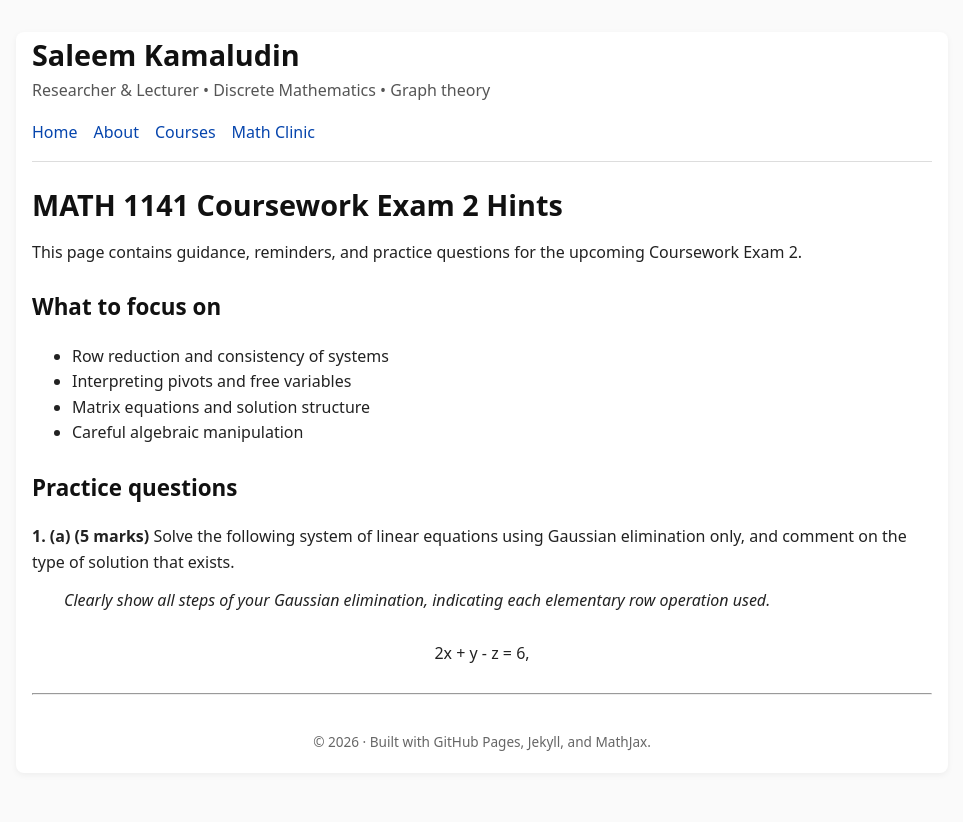
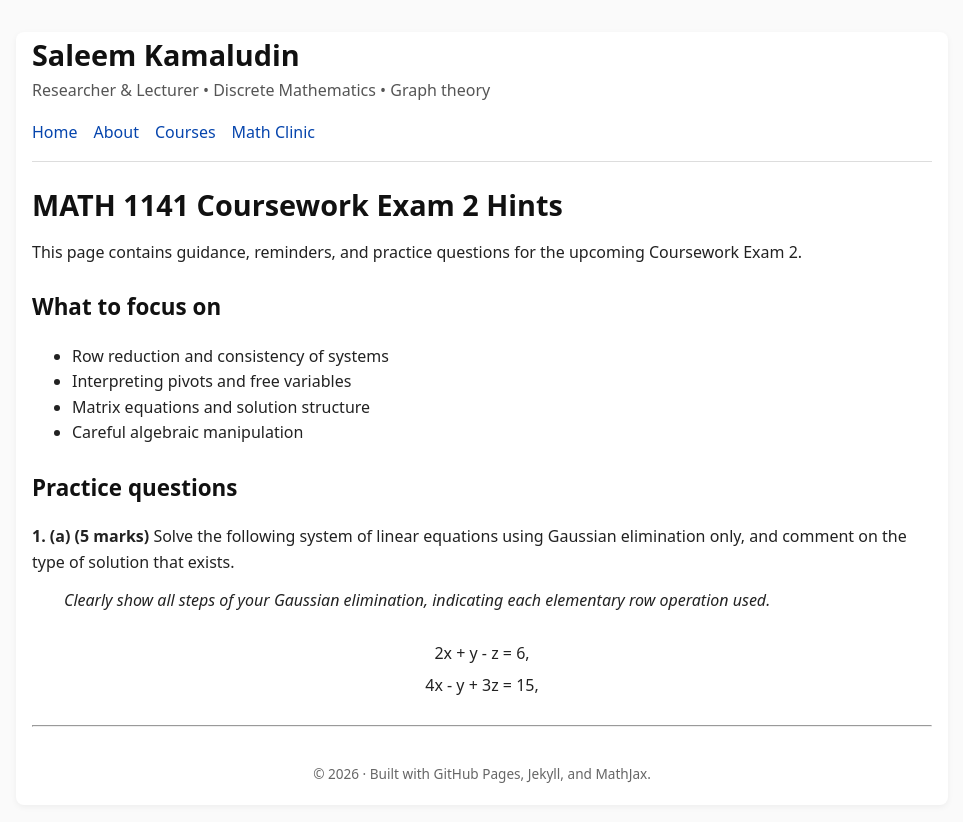
Before and after one commit to SaleemKamaludin/SaleemKamaludin.github.io, a Jekyll site: the page built from courses/math-1141-coursework-exam-2-hints.md, in a window 1280 px wide. Shown: the top 822 px of the page, without its empty margins (158-1121 px from the left). Built offline with Jekyll 4.4.1, drawn with Linux system fonts in a browser that asks for light colours.

Commit message:
Add hint for additional equation in exam 2

```diff
--- a/courses/math-1141-coursework-exam-2-hints.md
+++ b/courses/math-1141-coursework-exam-2-hints.md
@@ -28,3 +28,4 @@ This page contains guidance, reminders, and practice questions for the upcoming
 
 <div style="text-align: center; margin-top: 1.5em; margin-bottom: 1.5em; line-height: 2;">
   <div>2x + y - z = 6,</div>
+  <div>4x - y + 3z = 15,</div>
```
